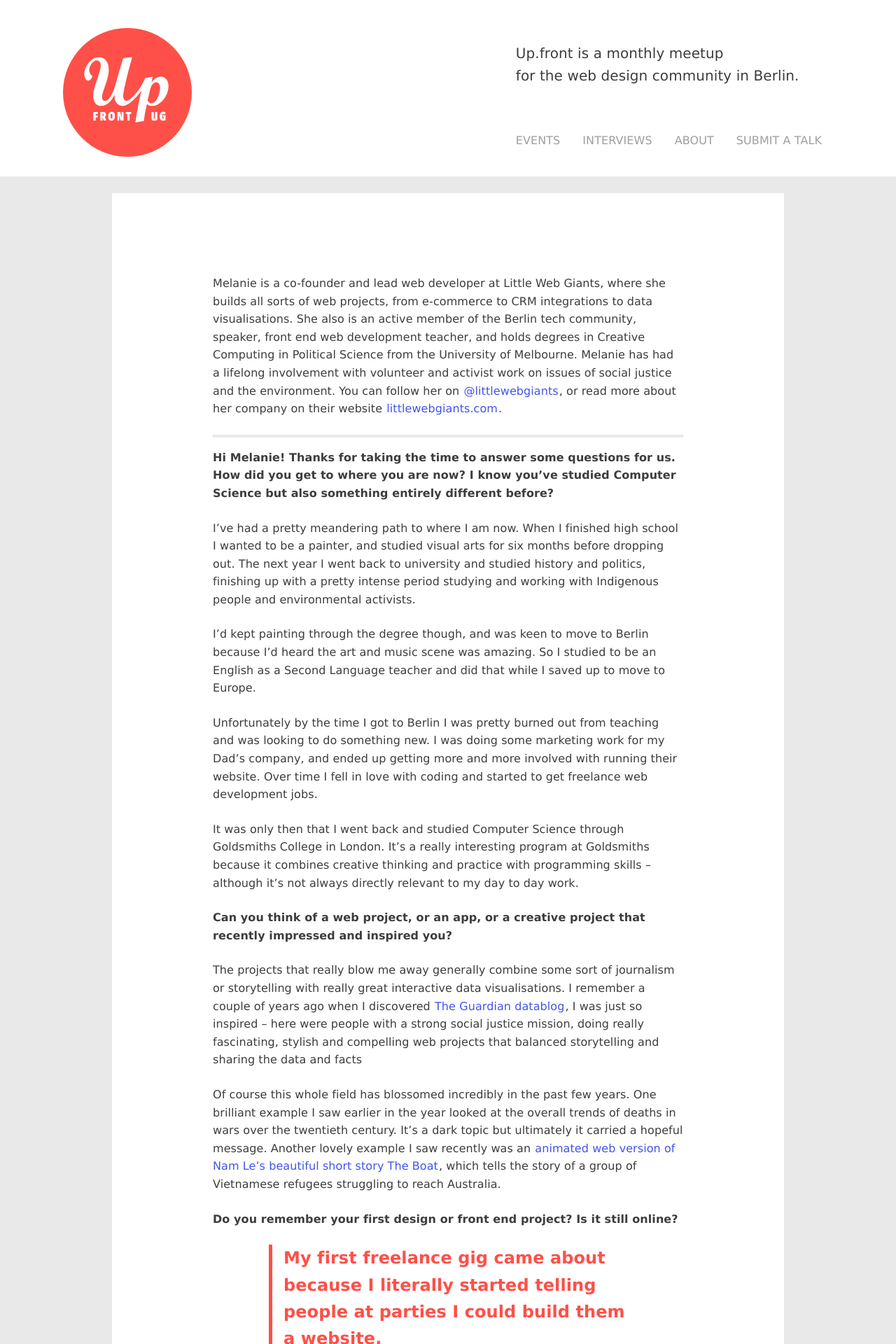
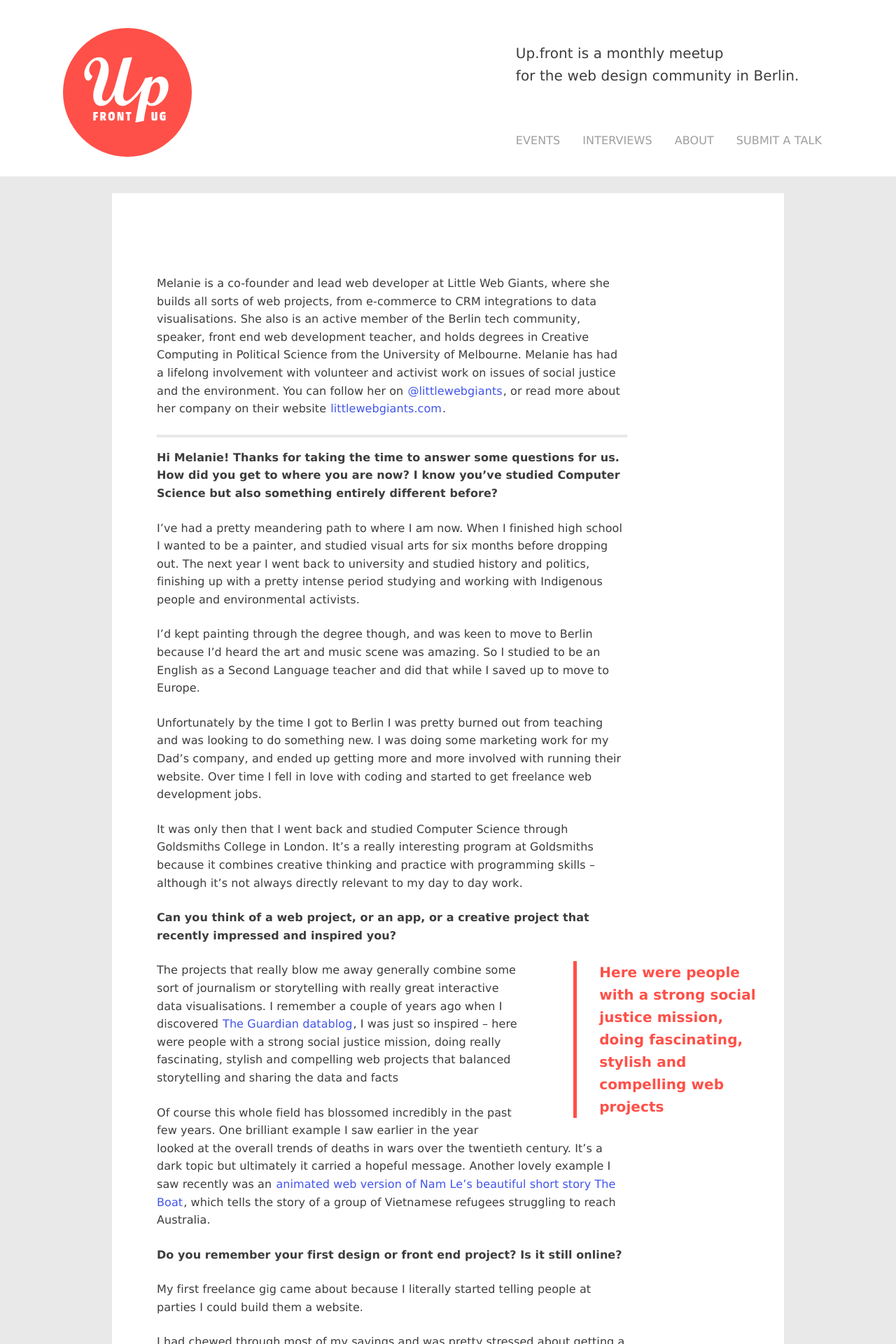
Before and after one commit to upfrontug/upfrontug.github.io, a Jekyll site: the page built from _interviews/2015-12-8-interview-melanie-thewlis.md, in a window 1280 px wide. Shown: the top 1920 px of the page at 70% size. Built offline with Jekyll 4.4.1, drawn with Linux system fonts in a browser that asks for light colours; a script that is not in the unit is left out; some of the changed text lies outside the part shown.

Commit message:
tweak quotes

```diff
--- a/_interviews/2015-12-8-interview-melanie-thewlis.md
+++ b/_interviews/2015-12-8-interview-melanie-thewlis.md
@@ -25,6 +25,8 @@ It was only then that I went back and studied Computer Science through Goldsmith
 
 __Can you think of a web project, or an app, or a creative project that recently impressed and inspired you?__
 
+> Here were people with a strong social justice mission, doing fascinating, stylish and compelling web projects
+
 The projects that really blow me away generally combine some sort of journalism or storytelling with really great interactive data visualisations. I remember a couple of years ago when I discovered [The Guardian datablog](http://www.theguardian.com/data), I was just so inspired – here were people with a strong social justice mission, doing really fascinating, stylish and compelling web projects that balanced storytelling and sharing the data and facts
 
 Of course this whole field has blossomed incredibly in the past few years. One brilliant example I saw earlier in the year looked at the overall trends of deaths in wars over the twentieth century. It’s a dark topic but ultimately it carried a hopeful message.
@@ -32,11 +34,13 @@ Another lovely example I saw recently was an [animated web version of Nam Le’s
 
 __Do you remember your first design or front end project? Is it still online?__
 
-> My first freelance gig came about because I literally started telling people at parties I could build them a website.
+My first freelance gig came about because I literally started telling people at parties I could build them a website.
 
 I had chewed through most of my savings and was pretty stressed about getting a work visa once my work and travel one ran out.
 
 Karra Duchi is an American cellist who’d also just moved to Berlin – I made a website to promote her as a performer and a teacher. I must have spent hours upon hours working on it, and earned about €200. But it was an important step for my portfolio and for my self-confidence, and Karra wrote a lovely referral letter for the Ausländerbehörde!
+
+> My first freelance gig came about because I literally started telling people at parties I could build them a website.
 
 The website is very much a product of its time (circa 2010). I think I threw every design trope of the era at it – overlaid partly transparent images (thanks to no more IE6!), real world textures, large background images, and of course it was well before the days of subtlepatterns.com, Google fonts, or me being able to afford decent illustration assets! And all hacked together in a Wordpress theme.
 
--- a/_sass/custom.scss
+++ b/_sass/custom.scss
@@ -246,23 +246,33 @@ article {
 
 .article--interview {
   blockquote {
-    color: #FE5048;
-    font-size: 1.5rem;
+    color: $red;
     font-weight: bold;
-    margin: 0 5rem;
-    border-left: 5px solid #FE5048;
+    margin: 0 1rem 1em;
+    border-left: 5px solid $red;
     padding-left: 1rem;
+    p {
+      margin-bottom: 0;
+    }
+    @media screen and (min-width: 480px) {
+      font-size: 1.25rem;
+      margin-right: 2rem;
+      margin-left: 2rem;
+    }
+    @media screen and (min-width: 700px) {
+      float: right;
+      font-size: 1.25rem;
+      margin: 1em 5rem 1.5em;
+      padding-left: 2rem;
+    }
+    @media screen and (min-width: 900px) {
+      max-width: 40%;
+      margin: 0 -12rem 1.5em 4em;
+    }
   }
 }
 
-@media screen and (max-width: 480px) {
-  .article--interview {
-    blockquote{
-      font-size: 1.25rem;
-      margin: 0 1rem;
-    }
-  }
-}
+
 
 @media screen and (min-width: 700px) {
   article {
@@ -280,12 +290,17 @@ article {
   article {
     padding: 3.25em 5em;
   }
-  .article--page,
-  .article--interview {
+  .article--page {
     padding-top: 4.5em;
     padding-right: 9em;
     padding-bottom: 4.5em;
     padding-left: 9em;
+  }
+  .article--interview {
+    padding-top: 4.5em;
+    padding-right: 14em;
+    padding-bottom: 4.5em;
+    padding-left: 4em;
   }
 }
 
@@ -676,3 +691,11 @@ footer {
     background-position: bottom;
   }
 }
+
+/* Interview */
+
+.interview {
+  h1 {
+    margin-bottom: 0.25rem;
+  }
+}
```
